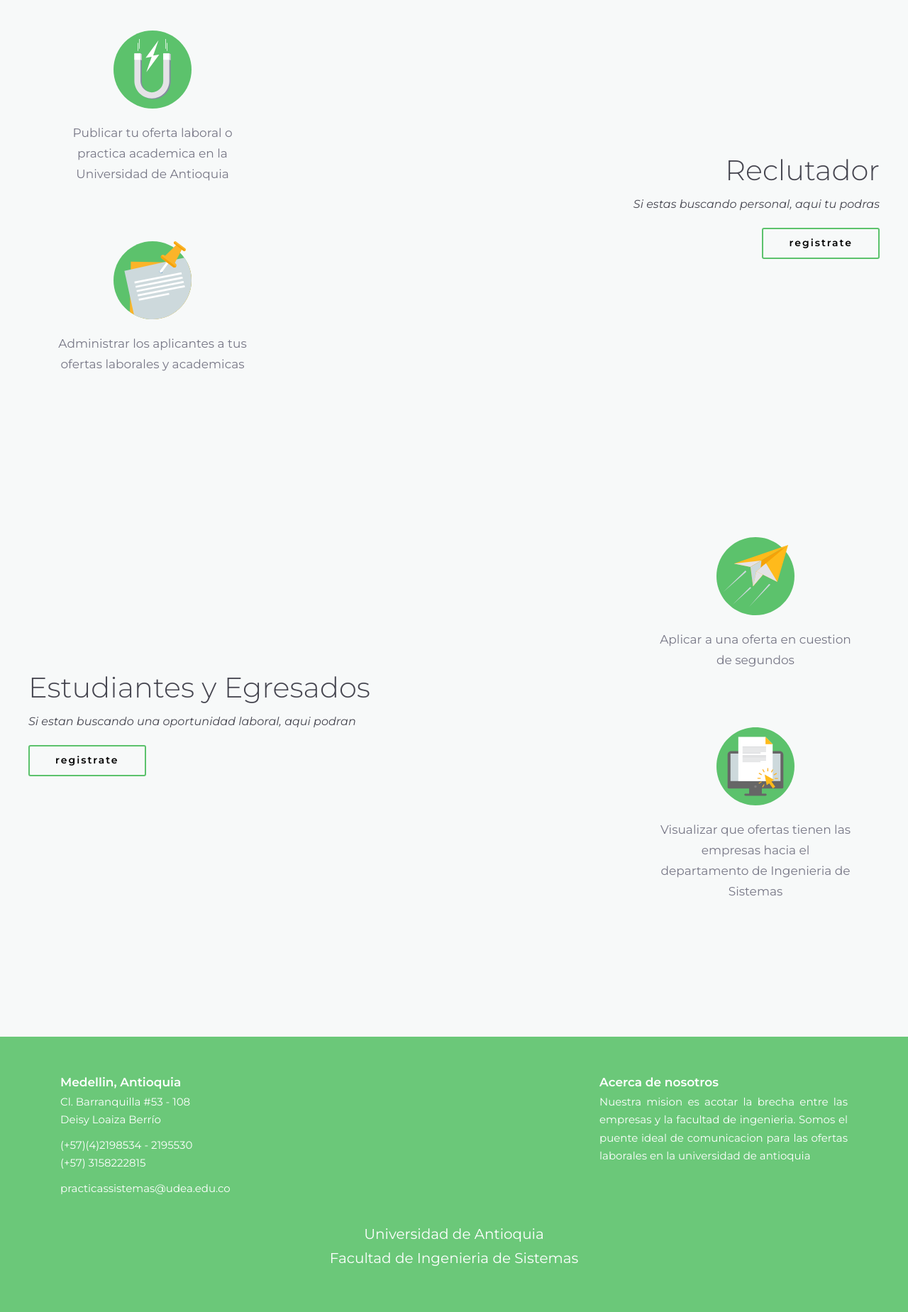
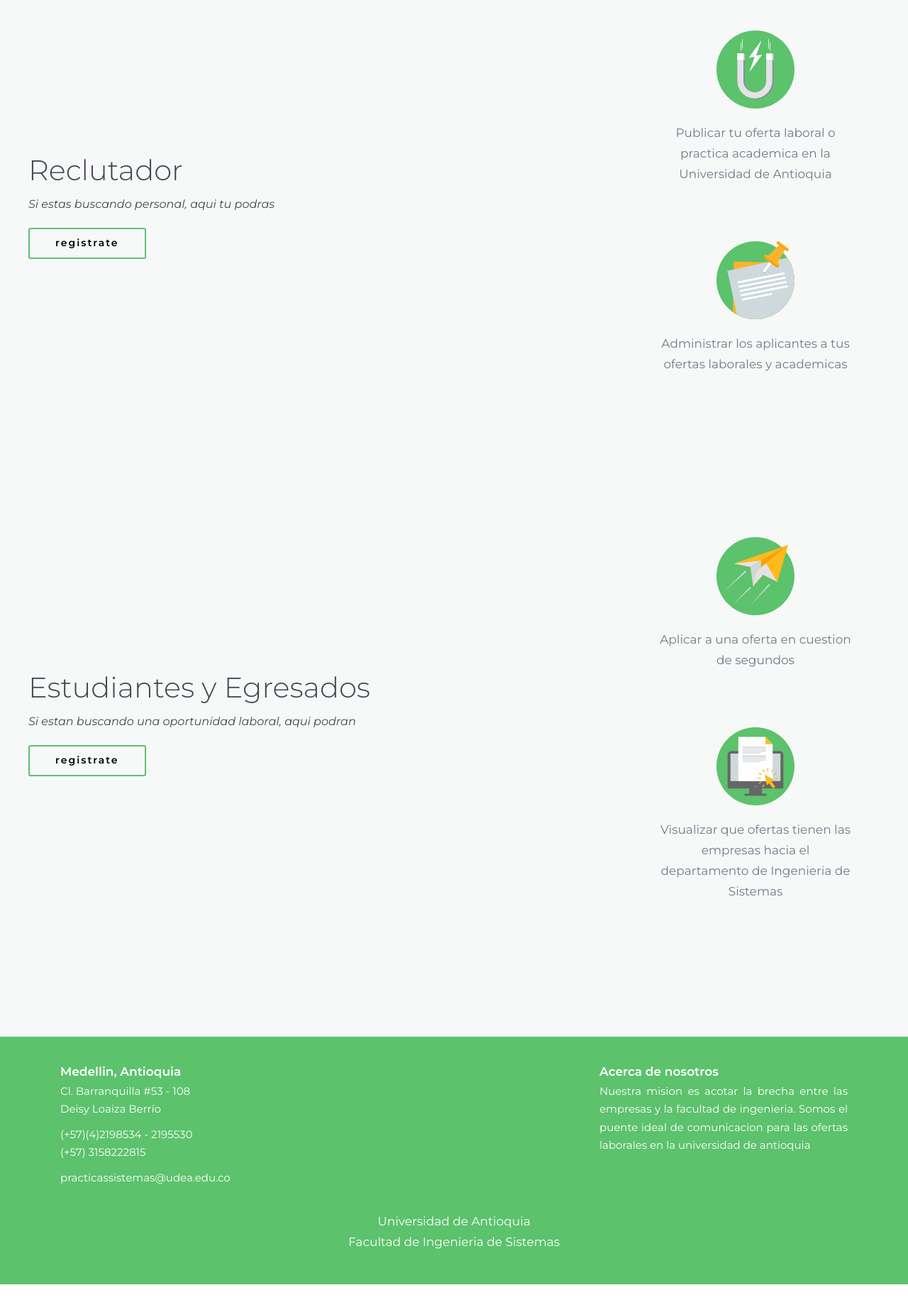
Before and after one commit to davidblj/bolsa_empleos_views, a website: page home.html in a window 1280 px wide. Shown: the part 1747-3596 px from the top of the page at 71% size. After the commit the page ends 3557 px from the top, so only its background shows below. Drawn offline with nearby package versions, Linux system fonts and the light colour scheme.

Commit message:
modificar home page

```diff
--- a/home.html
+++ b/home.html
@@ -68,7 +68,26 @@
           <div class="home-features__content-box
                       d-flex align-items-center">
 
-            <div class="home-features__statements mr-auto">
+            <div class="home-features__spectator
+                        mr-auto text-left">
+              <div class="heading-secondary">
+                <div class="heading-secondary_main">
+                  Reclutador
+                </div>
+                <div class="heading-secondary_sub weight_cursive">
+                  Si estas buscando personal, aqui tu podras
+                </div>
+              </div>
+              <button class="button-v2 button-v2_shape_square
+                             button-v2_color_transparent
+                             button-v2_hover-color_dark">
+                <div class="button-spacing">
+                  registrate
+                </div>
+              </button>
+            </div>
+
+            <div class="home-features__statements">
 
               <div class="feature-card">
                 <div class="feature-card__image">
@@ -88,25 +107,6 @@
                 </div>
               </div>
 
-            </div>
-
-            <div class="home-features__spectator
-                        ml-auto text-right">
-              <div class="heading-secondary">
-                <div class="heading-secondary_main">
-                  Reclutador
-                </div>
-                <div class="heading-secondary_sub weight_cursive">
-                  Si estas buscando personal, aqui tu podras
-                </div>
-              </div>
-              <button class="button-v2 button-v2_shape_square
-                             button-v2_color_transparent
-                             button-v2_hover-color_dark">
-                <div class="button-spacing">
-                  registrate
-                </div>
-              </button>
             </div>
 
           </div>
--- a/sass/pages/_home.scss
+++ b/sass/pages/_home.scss
@@ -89,19 +89,25 @@
 
 .home-footer {
 
-  background: lighten($mantis, 4%);
-  padding: 5rem 0;
+  background: $mantis;
+  padding: 3.5rem 0;
   color: white;
   font-size: 1.5rem;
-  z-index: 5;
+
+  &__column {
+     width: 30rem;
+
+     &:not(:last-child) {
+       margin-right: 40rem;
+     }
+  }
 
   &__column-header {
     font-size: 1.7rem;
   }
 
   &__row-header {
-
+    font-size: 1.7rem;
     margin-top: 3.5rem;
-    font-size: 2rem;
   }
 }
```
Also changed, not shown: css/style.css.
